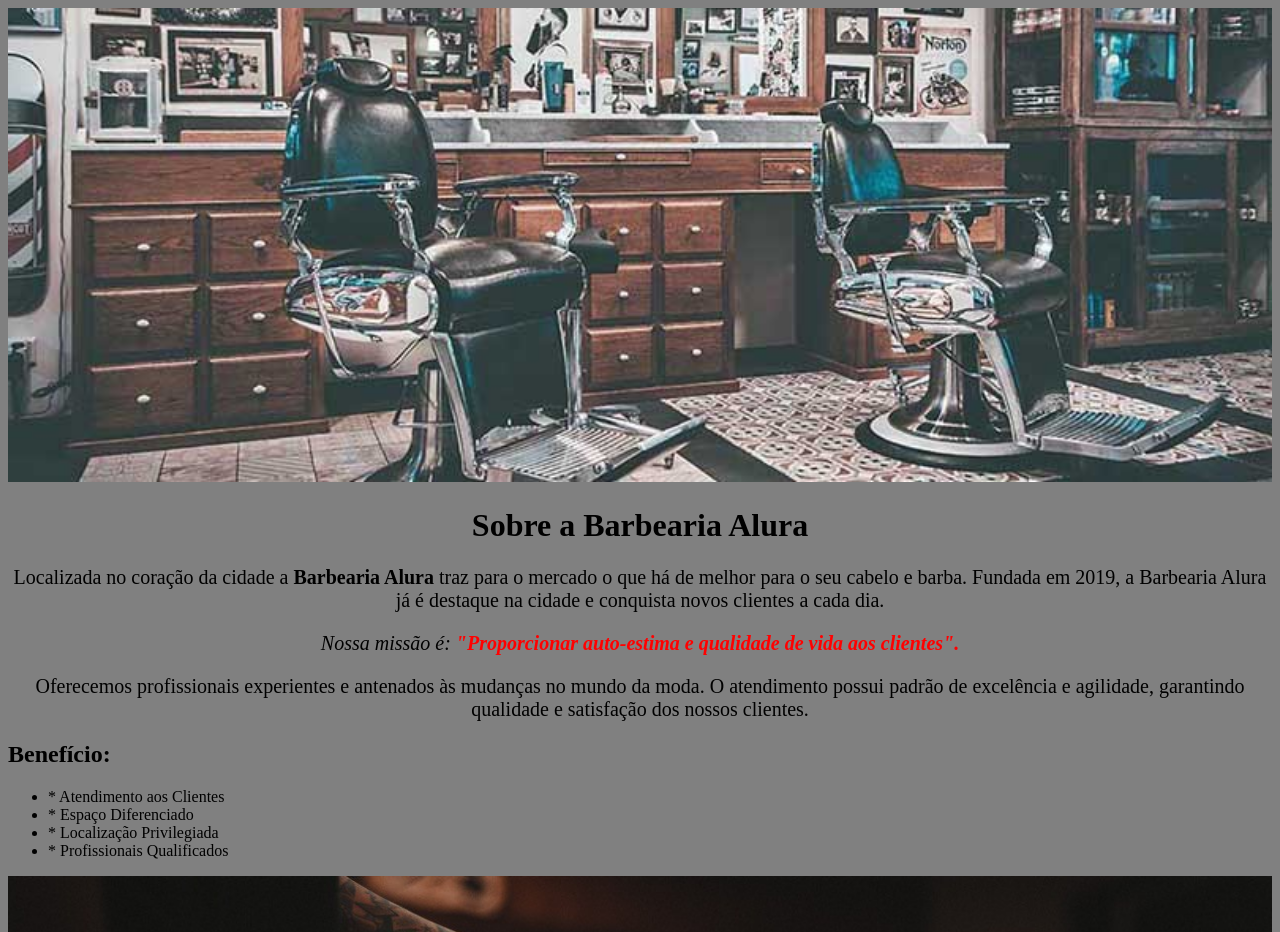
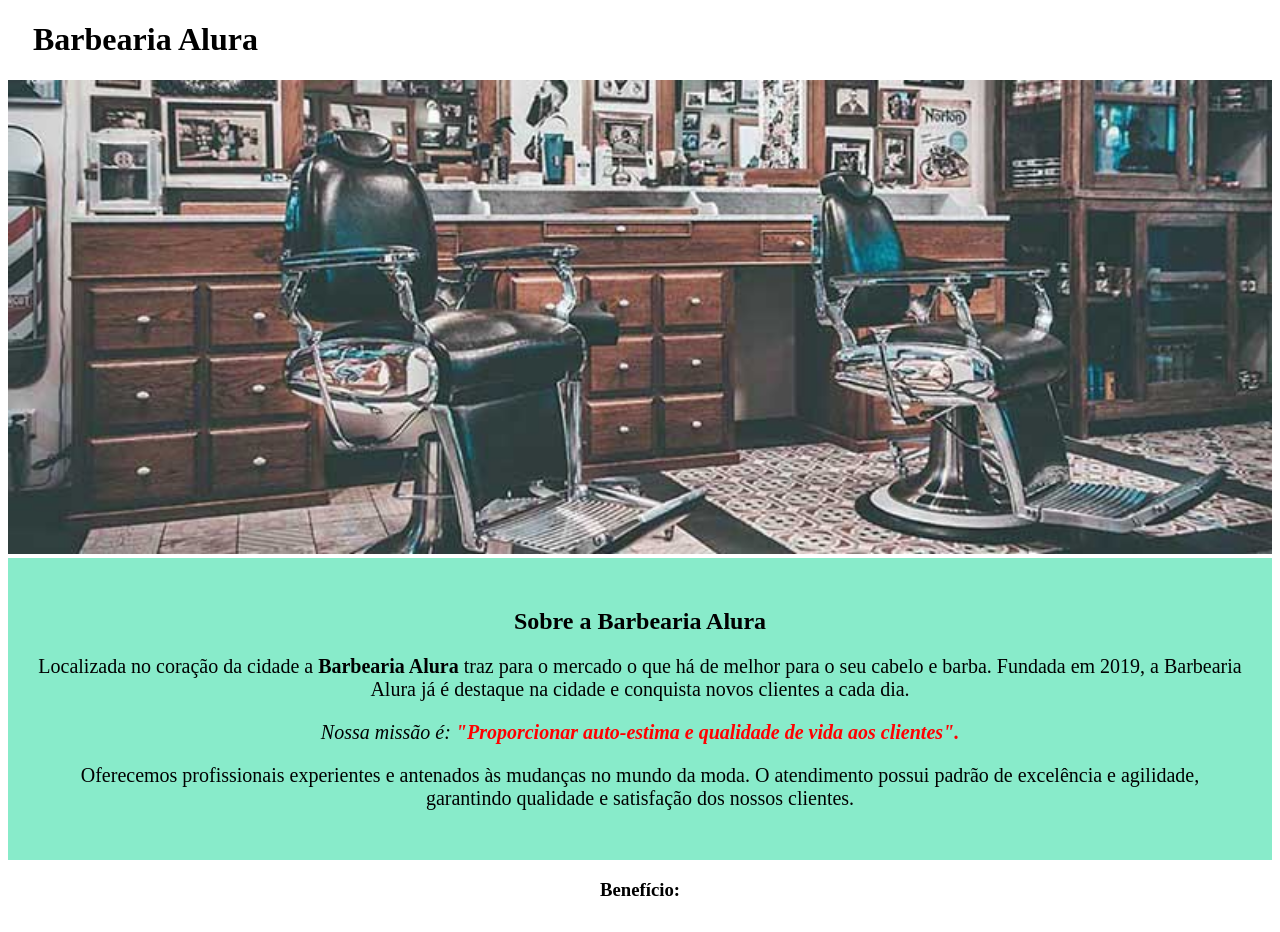
Before and after one commit to Purplee34/primeiro-repositorio, a plain HTML site: page index.html in a window 1280 px wide. Shown: the top 932 px of the page. Drawn offline with Linux system fonts and the light colour scheme.

Commit message:
Aula 6 06/11/23

```diff
--- a/index.html
+++ b/index.html
@@ -11,11 +11,15 @@
 
     <body>
 
+        <header>
+            <h1 class="titulo-principal" > Barbearia Alura </h1>
+        </header>
+
        <img src="img/banner.jpg" alt="banner da barbearia ">
 
        <div class="apresentacao">
 
-        <h1>Sobre a Barbearia Alura</h1>
+        <h2>Sobre a Barbearia Alura</h2>
 
        <p>Localizada no coração da cidade a <strong>Barbearia Alura</strong> traz para o mercado o que há de melhor para o seu cabelo e barba. Fundada em 2019, a Barbearia Alura já é destaque na cidade e conquista novos clientes a cada dia.</p>
 
@@ -27,7 +31,7 @@
 
             <div class='beneficios'>
 
-                <h2> Benefício: </h2>
+                <h3> Benefício: </h3>
 
                 <ul>
                     <li> * Atendimento aos Clientes </li>
--- a/style.css
+++ b/style.css
@@ -1,18 +1,57 @@
 body{
-    background-color: gray
+
 }
 
-img{width: 100%;}
+h1 {
+    color: #000000;
+}
 
-h1{
+.titulo-principal {
+    padding-left: 25px;
+}
+
+img {
+    width: 100%;
+}
+
+.apresentacao{
+background: #88ebca;
+padding: 30px;
+}
+
+h2 {
+text-align: center;
+}
+
+p {
+text-align: center;
+font-size: 20px;
+}
+
+em strong {
+    color: red;
+}
+
+.beneficios {
+background: #ffffff
+padding: 20px;
+}
+
+h3 {
     text-align: center;
 }
 
-p{
-    text-align: center;
-    font-size: 20px;
+ul {
+    display: inline-block;
+    vertical-align: top;
+    width: 20%;
+    margin-right: 15%;
 }
 
-em strong {
-    color: red
+.itens {
+    font-style: italic;
 }
+
+.imagembeneficios {
+    width: 45%;
+}
```
